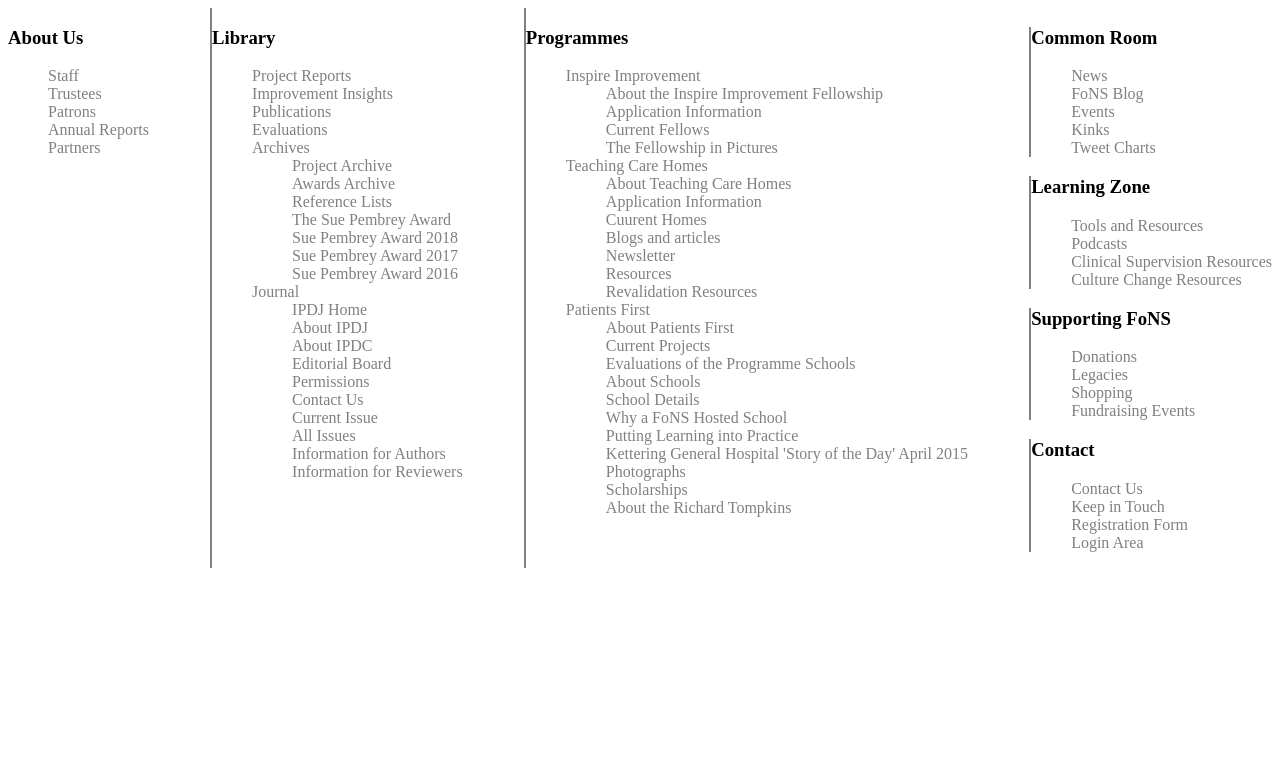
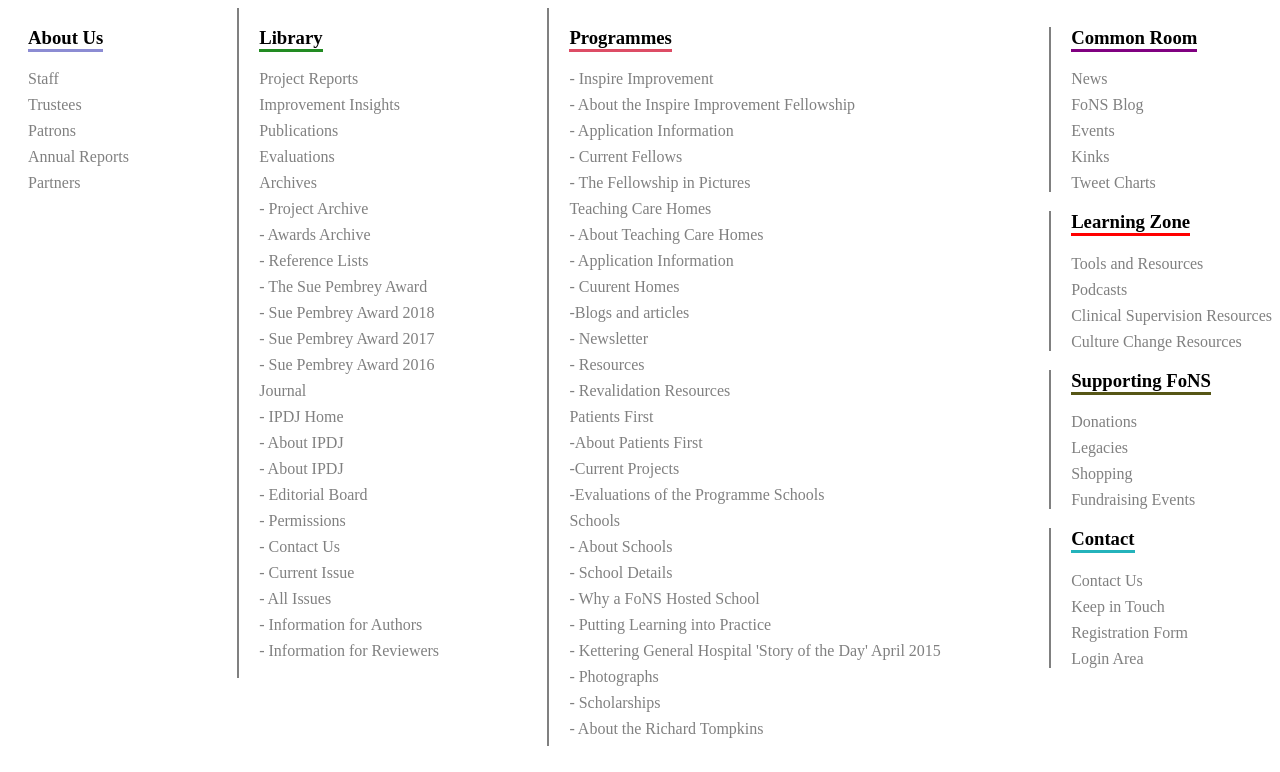
Before and after one commit to ak472011/Training1, a plain HTML site: page index.html in a window 1280 px wide. Drawn offline with Linux system fonts and the light colour scheme.

Commit message:
Add files via upload

```diff
--- a/index.html
+++ b/index.html
@@ -9,125 +9,111 @@
 </head>
 <body>
     <div class="container">
-
         <div class="col1">
-            <h3>About Us</h3>
-            <ul>
+            <h3 class="one">About Us</h3>
             <li><a href="#">Staff</a></li>
             <li><a href="#">Trustees</a></li>
             <li><a href="#">Patrons</a></li>
             <li><a href="#">Annual Reports</a></li>
             <li><a href="#">Partners</a></li>
-            </ul>
         </div>
 
+
         <div class="col2">
-            <h3>Library</h3>
-            <ul>
+            <h3 class="two">Library</h3>
+
             <li><a href="#">Project Reports</a></li>
             <li><a href="#">Improvement Insights</a></li>
             <li><a href="#">Publications</a></li>
             <li><a href="#">Evaluations</a></li>
             <li><a href="#">Archives</a></li>
-                <ul>
-                    <li><a href="#">Project Archive</a></li>
-                    <li><a href="#">Awards Archive</a></li>
-                    <li><a href="#">Reference Lists</a></li>
-                    <li><a href="#">The Sue Pembrey Award</a></li>
-                    <li><a href="#">Sue Pembrey Award 2018</a></li>
-                    <li><a href="#">Sue Pembrey Award 2017</a></li>
-                    <li><a href="#">Sue Pembrey Award 2016</a></li>
-                </ul>
+            <li><a href="#">- Project Archive</a></li>
+            <li><a href="#">- Awards Archive</a></li>
+            <li><a href="#">- Reference Lists</a></li>
+            <li><a href="#">- The Sue Pembrey Award</a></li>
+            <li><a href="#">- Sue Pembrey Award 2018</a></li>
+            <li><a href="#">- Sue Pembrey Award 2017</a></li>
+            <li><a href="#">- Sue Pembrey Award 2016</a></li>
             <li><a href="#">Journal</a></li>
-                <ul>
-                    <li><a href="#">IPDJ Home</a></li>
-                    <li><a href="#">About IPDJ</a></li>
-                    <li><a href="#">About IPDC</a></li>
-                    <li><a href="#">Editorial Board</a></li>
-                    <li><a href="#">Permissions</a></li>
-                    <li><a href="#">Contact Us</a></li>
-                    <li><a href="#">Current Issue</a></li>
-                    <li><a href="#">All Issues</a></li>
-                    <li><a href="#">Information for Authors</a></li>
-                    <li><a href="#">Information for Reviewers</a></li>
-                </ul>
-            </ul>
+            <li><a href="#">- IPDJ Home</a></li>
+            <li><a href="#">- About IPDJ</a></li>
+            <li><a href="#">- About IPDJ</a></li>
+            <li><a href="#">- Editorial Board</a></li>
+            <li><a href="#">- Permissions</a></li>
+            <li><a href="#">- Contact Us</a></li>
+            <li><a href="#">- Current Issue</a></li>
+            <li><a href="#">- All Issues</a></li>
+            <li><a href="#">- Information for Authors</a></li>
+            <li><a href="#">- Information for Reviewers</a></li>
         </div>
 
         <div class="col3">
-            <h3>Programmes</h3>
-            <ul>
-                <li><a href="#">Inspire Improvement</a></li>
-                <ul>
-                    <li><a href="#">About the Inspire Improvement Fellowship</a></li>
-                    <li><a href="#">Application Information</a></li>
-                    <li><a href="#">Current Fellows</a></li>
-                    <li><a href="#">The Fellowship in Pictures</a></li>
-                </ul>
+            <h3 class="three">Programmes</h3>
+            <li><a href="#">- Inspire Improvement</a></li>
+            <li><a href="#">- About the Inspire Improvement Fellowship</a></li>
+            <li><a href="#">- Application Information</a></li>
+            <li><a href="#">- Current Fellows</a></li>
+            <li><a href="#">- The Fellowship in Pictures</a></li>
             <li><a href="#">Teaching Care Homes</a></li>
-                <ul>
-                    <li><a href="#">About Teaching Care Homes</a></li>
-                    <li><a href="#">Application Information</a></li>
-                    <li><a href="#">Cuurent Homes</a></li>
-                    <li><a href="#">Blogs and articles</a></li>
-                    <li><a href="#">Newsletter</a></li>
-                    <li><a href="#">Resources</a></li>
-                    <li><a href="#">Revalidation Resources</a></li>
-                </ul>
+            <li><a href="#">- About Teaching Care Homes</a></li>
+            <li><a href="#">- Application Information</a></li>
+            <li><a href="#">- Cuurent Homes</a></li>
+            <li><a href="#">-Blogs and articles</a></li>
+            <li><a href="#">- Newsletter</a></li>
+            <li><a href="#">- Resources</a></li>
+            <li><a href="#">- Revalidation Resources</a></li>
             <li><a href="#">Patients First</a></li>
-                <ul>
-                    <li><a href="#">About Patients First</a></li>
-                    <li><a href="#">Current Projects</a></li>
-                    <li><a href="#">Evaluations of the Programme Schools</a></li>
-                    <li><a href="#">About Schools</a></li>
-                    <li><a href="#">School Details</a></li>
-                    <li><a href="#">Why a FoNS Hosted School</a></li>
-                    <li><a href="#">Putting Learning into Practice</a></li>
-                    <li><a href="#">Kettering General Hospital 'Story of the Day' April 2015</a></li>
-                    <li><a href="#">Photographs</a></li>
-                    <li><a href="#">Scholarships</a></li>
-                    <li><a href="#">About the Richard Tompkins</a></li>
-                </ul>
-            </ul>
+            <li><a href="#">-About Patients First</a></li>
+            <li><a href="#">-Current Projects</a></li>
+            <li><a href="#">-Evaluations of the Programme Schools</a></li>
+            <li><a href="#">Schools</a></li>
+            <li><a href="#">- About Schools</a></li>
+            <li><a href="#">- School Details</a></li>
+            <li><a href="#">- Why a FoNS Hosted School</a></li>
+            <li><a href="#">- Putting Learning into Practice</a></li>
+            <li><a href="#">- Kettering General Hospital 'Story of the Day' April 2015</a></li>
+            <li><a href="#">- Photographs</a></li>
+            <li><a href="#">- Scholarships</a></li>
+            <li><a href="#">- About the Richard Tompkins</a></li>
+        </div>
 
-        </div>
         <div class="col4">
             <div class="col4_c1">
-                <h3>Common Room</h3>
-                <ul>
+                <h3 class="four">Common Room</h3>
+
                 <li><a href="#">News</a></li>
                 <li><a href="#">FoNS Blog</a></li>
                 <li><a href="#">Events</a></li>
                 <li><a href="#">Kinks</a></li>
                 <li><a href="#">Tweet Charts</a></li>
-                </ul>
+
             </div>
             <div class="col4_c2">
-                <h3>Learning Zone</h3>
-                <ul>
+                <h3 class="five">Learning Zone</h3>
+
                 <li><a href="#">Tools and Resources</a></li>
                 <li><a href="#">Podcasts</a></li>
                 <li><a href="#">Clinical Supervision Resources</a></li>
                 <li><a href="#">Culture Change Resources</a></li>
-                </ul>
+
             </div>
             <div class="col4_c3">
-                <h3>Supporting FoNS</h3>
-                <ul>
+                <h3 class="six">Supporting FoNS</h3>
+
                 <li><a href="#">Donations</a></li>
                 <li><a href="#">Legacies</a></li>
                 <li><a href="#">Shopping</a></li>
                 <li><a href="#">Fundraising Events</a></li>
-                </ul>
+
             </div>
             <div class="col4_c4">
-                <h3>Contact</h3>
-                <ul>
+                <h3 class="seven">Contact</h3>
+
                 <li><a href="#">Contact Us</a></li>
                 <li><a href="#">Keep in Touch</a></li>
                 <li><a href="#">Registration Form</a></li>
                 <li><a href="#">Login Area</a></li>
-                </ul>
+
             </div>
         </div>
 
--- a/style.css
+++ b/style.css
@@ -4,13 +4,27 @@
 }
 
 
+
+
+h3{
+    margin-left: 20px;
+
+}
 li a{
     text-decoration: none;
     color: grey;
 }
 
+
+
 li{
     list-style: none;
+    margin-left: 20px;
+    margin-bottom: 8px;
+
+}
+.col2{
+    height: 670px;
 }
 
 .col2,.col3{
@@ -20,3 +34,38 @@ li{
 .col4_c1, .col4_c2,.col4_c3,.col4_c4{
     border-left: 2px solid grey;
 }
+
+.one{
+    width: fit-content;
+    border-bottom: 3px solid rgb(140, 140, 211);
+}
+
+.two{
+    width: fit-content;
+    border-bottom: 3px solid forestgreen;
+}
+
+.three{
+    width: fit-content;
+    border-bottom: 3px solid rgb(221, 76, 101);
+}
+
+.four{
+    width: fit-content;
+    border-bottom: 3px solid purple;
+}
+
+.five{
+    width: fit-content;
+    border-bottom: 3px solid red;
+}
+
+.six{
+    width: fit-content;
+    border-bottom: 3px solid rgb(86, 86, 22);
+}
+
+.seven{
+    width: fit-content;
+    border-bottom: 3px solid rgb(36, 179, 187);
+}
```
Lines whose indentation alone changed are shown as unchanged.
